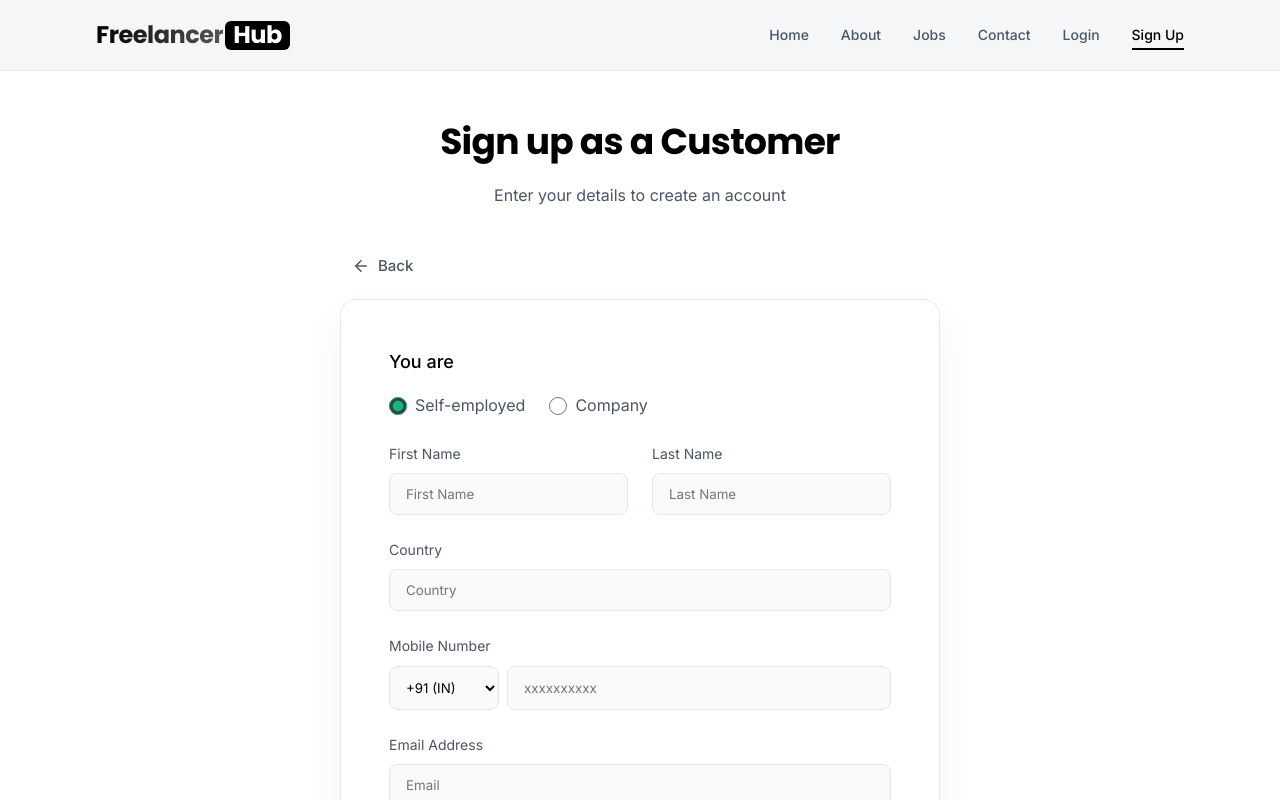
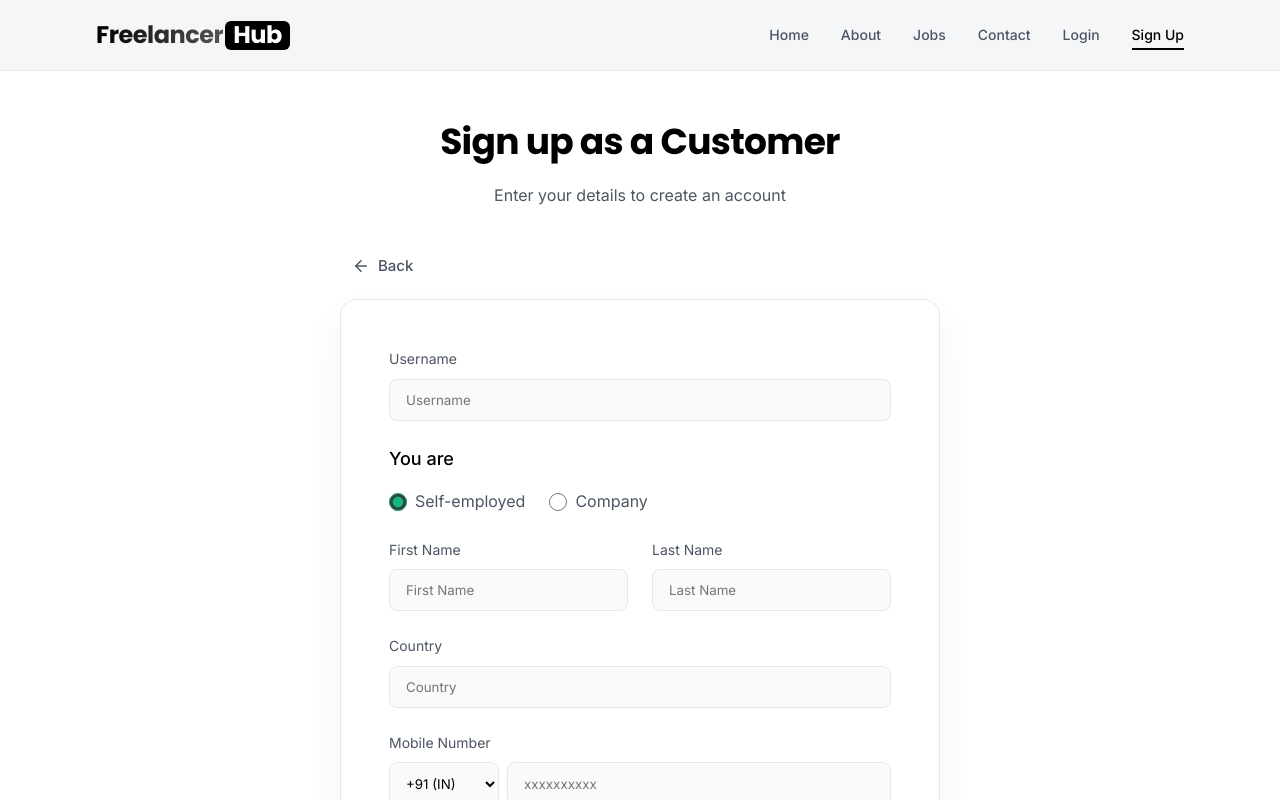
Before and after one commit to sanjaykumardk2006/FSD, a React (Vite) app in the folder client/: page /signup in a window 1280 px wide. Both pictures are taken after a click on the element 409 px from the left and 432 px from the top of the page. Shown: the top 800 px of the page. Built offline with nearby package versions, Linux system fonts and the light colour scheme; no server answers.

Commit message:
comitted

```diff
--- a/client/src/pages/Signup.jsx
+++ b/client/src/pages/Signup.jsx
@@ -120,6 +120,18 @@
 
                   <form onSubmit={handleSubmit}>
                       <>
+                        <div className="form-group">
+                          <label htmlFor="username">Username</label>
+                          <input
+                            type="text"
+                            id="username"
+                            name="username"
+                            value={formData.username}
+                            onChange={handleChange}
+                            placeholder="Username"
+                            required
+                          />
+                        </div>
                         <div style={{ marginBottom: '24px' }}>
                           <p style={{ fontSize: '18px', fontWeight: '500', marginBottom: '16px', color: 'var(--text-primary)' }}>You are</p>
                           <div style={{ display: 'flex', gap: '24px' }}>
```
